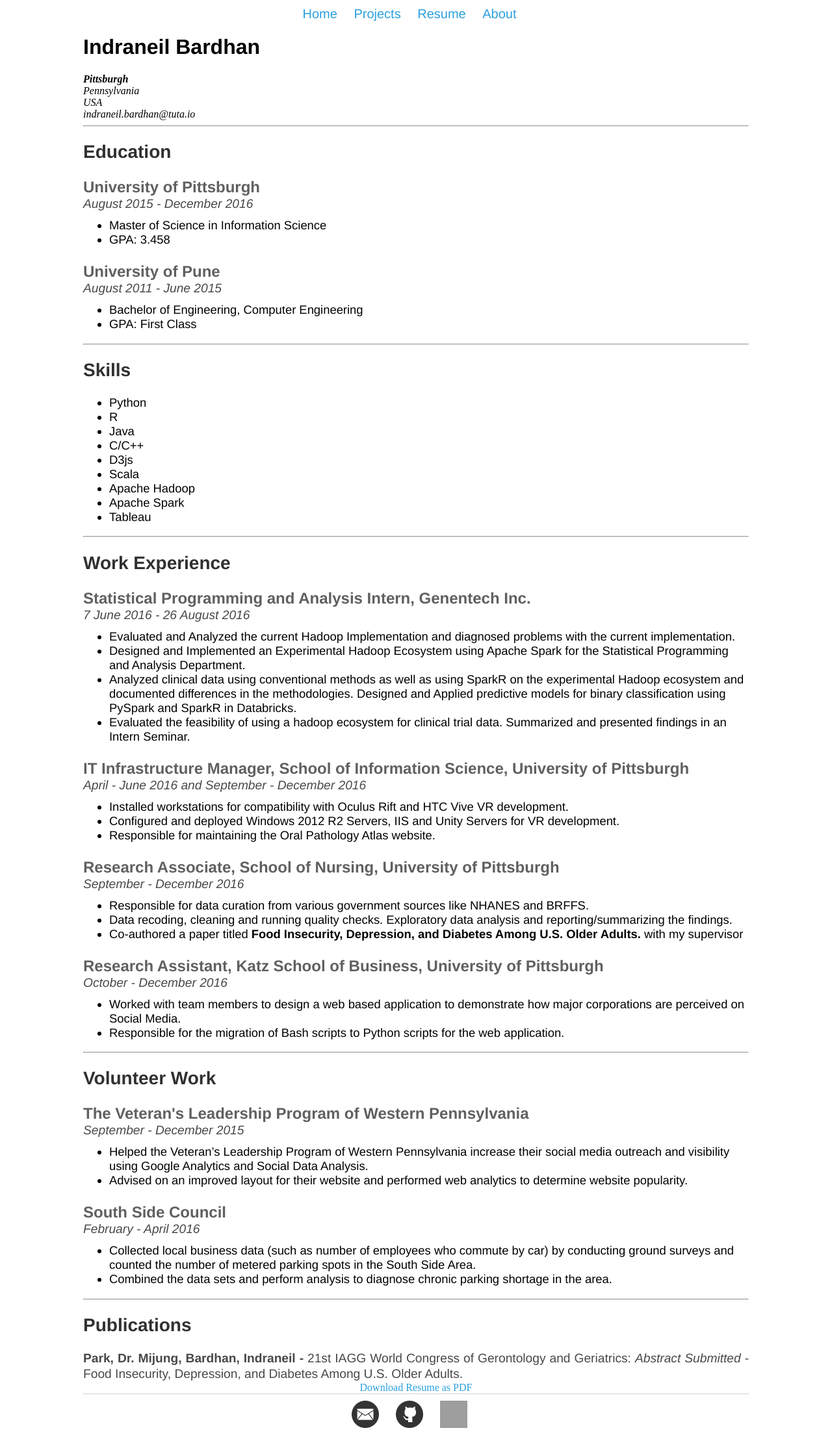
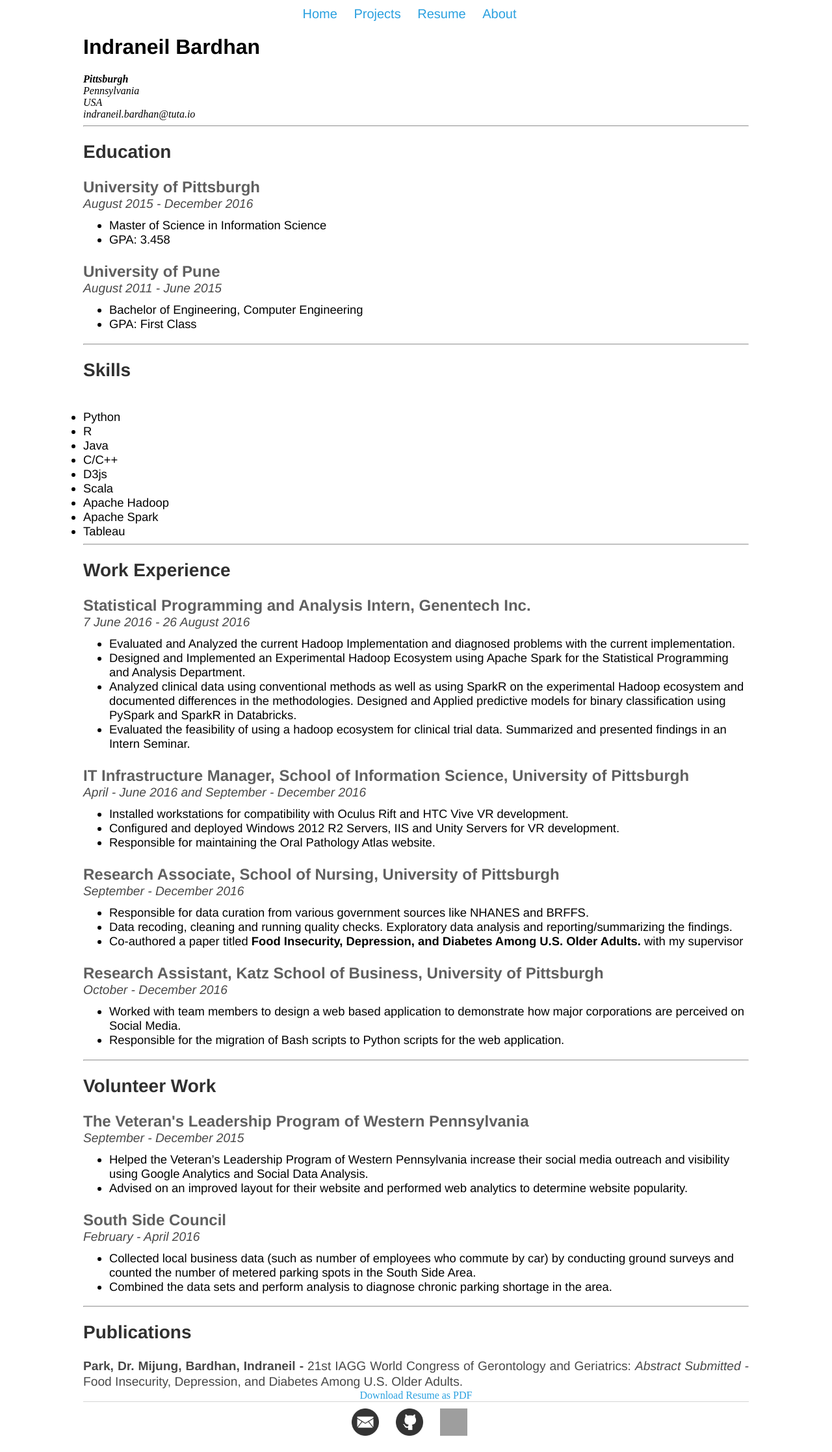
Before and after one commit to NeilBardhan/neilbardhan.github.io, a Jekyll site: the page built from resume/index.html, in a window 1280 px wide. Shown: the whole page at 65% size. Built offline with Jekyll 4.4.1, drawn with Linux system fonts in a browser that asks for light colours; grey boxes are pictures that could not be loaded.

Commit message:
Update index.html

```diff
--- a/resume/index.html
+++ b/resume/index.html
@@ -27,7 +27,7 @@
 			</ul>
 		<hr>
 		<h2>Skills</h2>
-			<ul id="skills">
+			<ul class="skills" id="skills">
 				<li>Python</li>
 				<li>R</li>
 				<li>Java</li>
```
